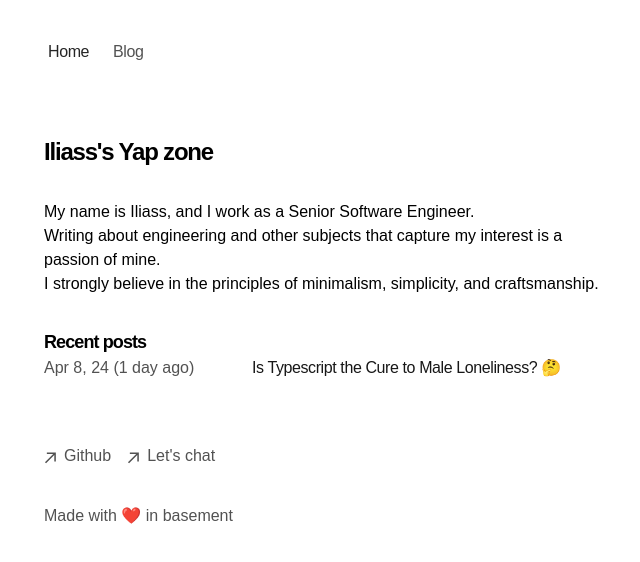
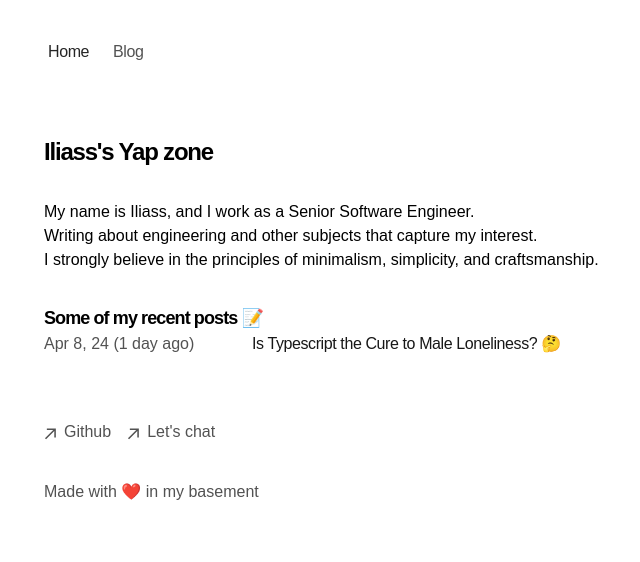
Before and after one commit to iliassjabali/iliassjabali, a Next.js app: page / in a window 1280 px wide. Shown: the top 562 px of the page, without its empty margins (308-948 px from the left). Built offline with nearby package versions, Linux system fonts and the light colour scheme; a web font is replaced by a local one.

Commit message:
Update import paths in layout.tsx and page.tsx

```diff
--- a/src/app/layout.tsx
+++ b/src/app/layout.tsx
@@ -1,12 +1,11 @@
 import "./global.css";
 import type { Metadata } from "next";
 import { Shantell_Sans } from "next/font/google";
-import { Navbar } from "../components/nav";
+import { Navbar } from "@/components/nav";
 import { Analytics } from "@vercel/analytics/react";
 import { SpeedInsights } from "@vercel/speed-insights/next";
-import { Footer } from "../components/footer";
-import { baseUrl } from "@/lib/utils";
-import { cn } from "@/lib/utils";
+import { Footer } from "@/components/footer";
+import { baseUrl, cn } from "@/lib/utils";
 
 const fonnt = Shantell_Sans({
   display: "swap",
@@ -42,9 +41,9 @@ export const metadata: Metadata = {
 
 export default function RootLayout({
   children,
-}: {
+}: Readonly<{
   children: React.ReactNode;
-}) {
+}>) {
   return (
     <html
       lang="en"
--- a/src/app/page.tsx
+++ b/src/app/page.tsx
@@ -9,7 +9,7 @@ export default function Page() {
       <p className="mb-4">
         My name is Iliass, and I work as a Senior Software Engineer.
         <br /> Writing about engineering and other subjects that capture my
-        interest is a passion of mine.
+        interest.
         <br /> I strongly believe in the principles of minimalism, simplicity,
         and craftsmanship.
       </p>
@@ -18,7 +18,7 @@ export default function Page() {
           className="mb-4 text-lg font-semibold tracking-tighter"
           href="/yap"
         >
-          Recent posts
+          Some of my recent posts 📝
         </Link>
         <BlogPosts />
       </div>
--- a/src/components/footer.tsx
+++ b/src/components/footer.tsx
@@ -41,7 +41,7 @@ export const Footer = () => (
       ))}
     </ul>
     <p className="mt-8 text-neutral-600 dark:text-neutral-300">
-      Made with ❤️ in basement
+      Made with ❤️ in my basement
     </p>
   </footer>
 );
```
